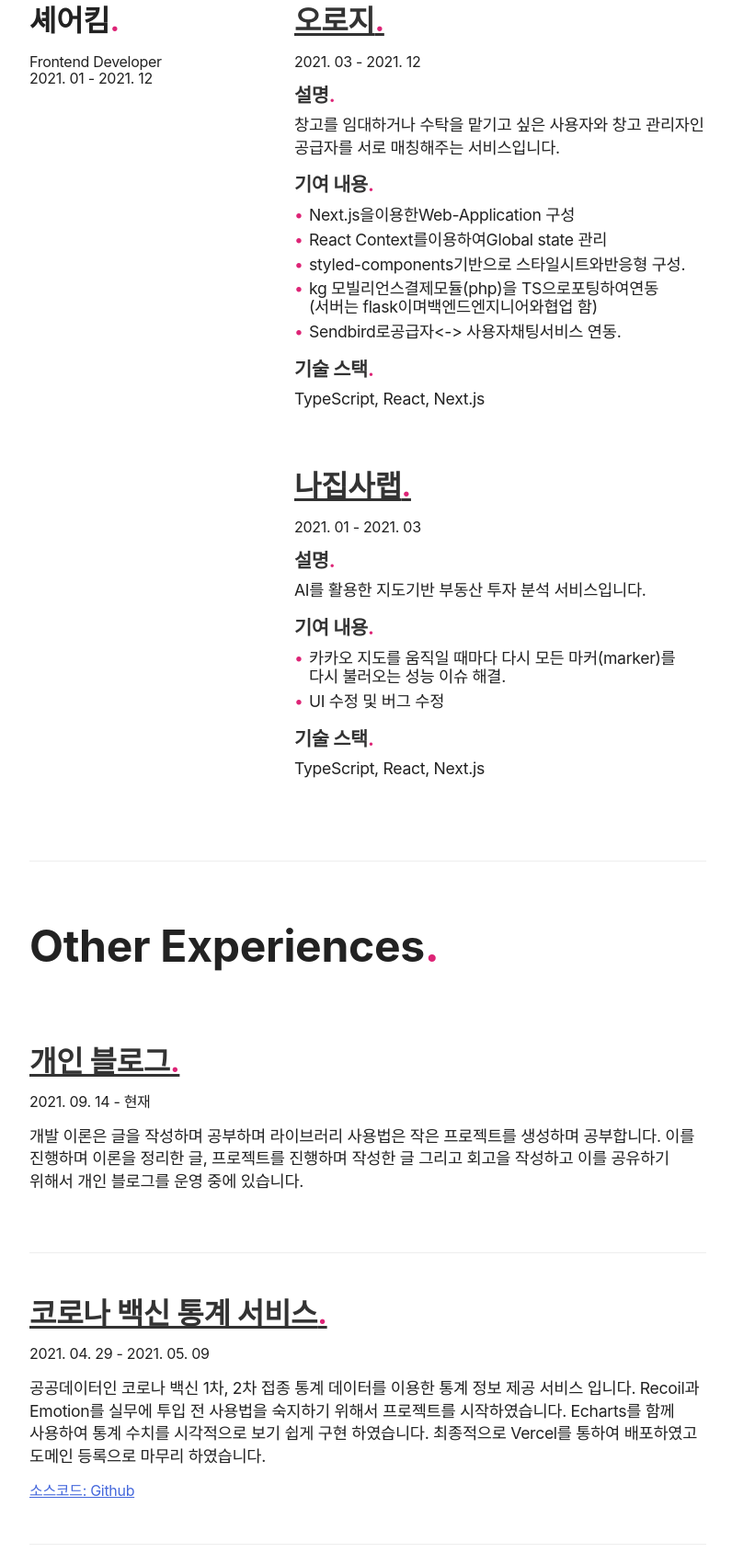
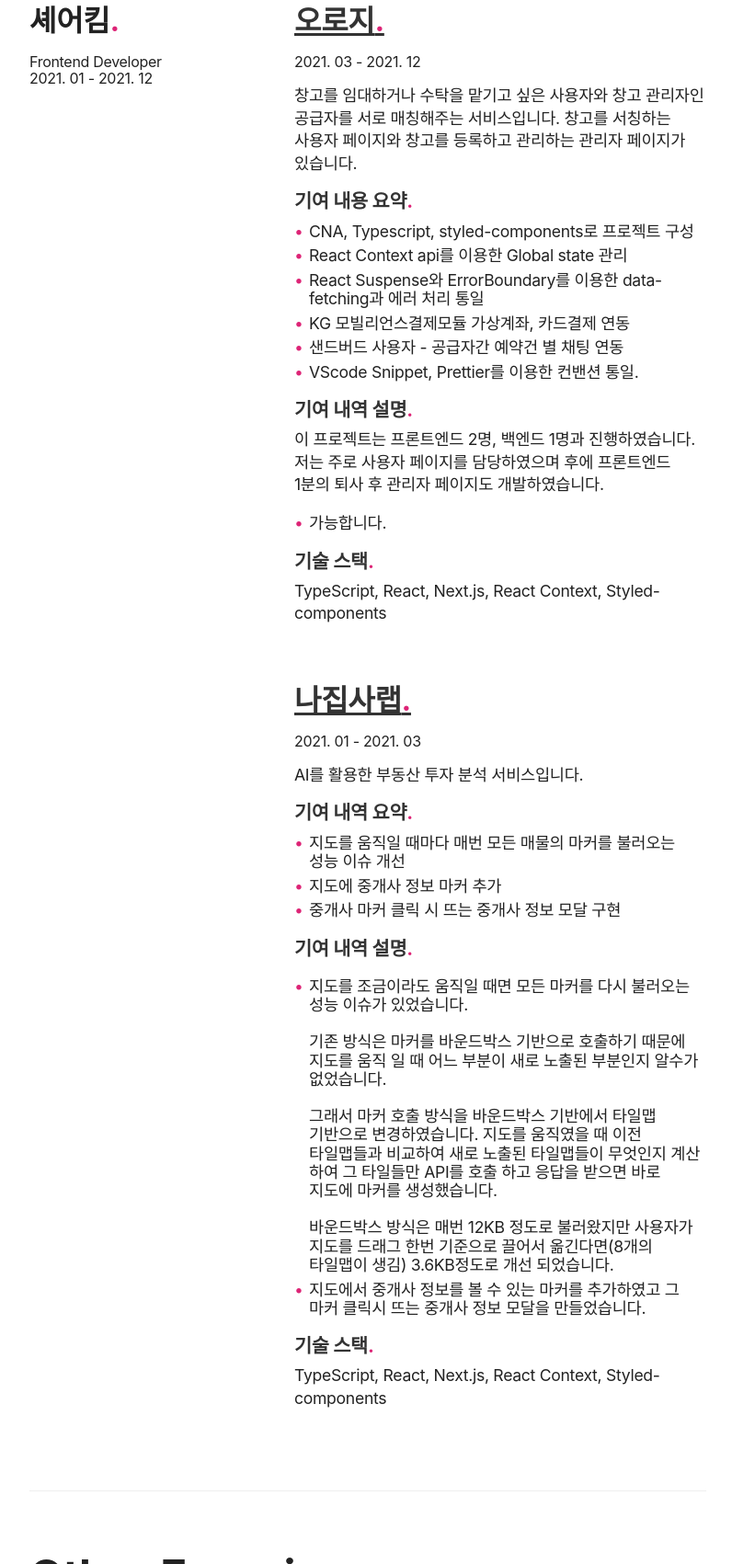
Before and after one commit to choejoonkyung/portfolio, a website built with Parcel: page src/index.html in a window 1280 px wide. Shown: the part 1099-2800 px from the top of the page at 92% size, without its empty margins (240-1036 px from the left). Built offline with nearby package versions, Linux system fonts and the light colour scheme; a web font is replaced by a local one.

Commit message:
회사 경험 추가

```diff
--- a/src/index.html
+++ b/src/index.html
@@ -52,12 +52,17 @@
     <div class="container">
       <section>
         <div class="profile-header">
-          <img src="/profile.png" height="350" alt="대표 프로필 이미지" />
-          <h1>
-            반갑습니다!<br />프론트엔드 개발자
-            <span class="highlite">최준경</span>입니다<span class="period-mark"
-              >.</span
-            >
+          <img
+            src="/profile.png"
+            width="200"
+            height="350"
+            alt="대표 프로필 이미지"
+          />
+          <h1 class="text">
+            반갑습니다!<br />프론트엔드 개발자<br />
+            <span class="highlite">최준경 </span>
+            입니다
+            <span class="period-mark">.</span>
           </h1>
         </div>
 
@@ -74,8 +79,8 @@
           <br /><br />
           함께하는
           <span class="paragraph-bold">
-            동료를 신뢰하고 배려하며 함께 주도적으로 성장가능한 환경을 선호
-          </span>
+            동료를 신뢰하고 배려하며 함께 주도적으로 성장가능한 환경을 선호 </span
+          >하며
           <span class="paragraph-bold">
             블로그와 깃 허브를 통하여 정리하고 기록
           </span>
@@ -146,24 +151,37 @@
                 <time datetime="2021-03">2021. 03</time> -
                 <time datetime="2021-12">2021. 12</time>
               </span>
-              <h5>설명<span class="period-mark">.</span></h5>
               <p>
                 창고를 임대하거나 수탁을 맡기고 싶은 사용자와 창고 관리자인
-                공급자를 서로 매칭해주는 서비스입니다.
+                공급자를 서로 매칭해주는 서비스입니다. 창고를 서칭하는 사용자 페이지와 창고를 등록하고
+                관리하는 관리자 페이지가 있습니다.
               </p>
-              <h5>기여 내용<span class="period-mark">.</span></h5>
+              <h5>기여 내용 요약<span class="period-mark">.</span></h5>
               <ul>
-                <li>Next.js을이용한Web-Application 구성</li>
-                <li>React Context를이용하여Global state 관리</li>
-                <li>styled-components기반으로 스타일시트와반응형 구성.</li>
+                <li>CNA, Typescript, styled-components로 프로젝트 구성</li>
+                <li>React Context api를 이용한 Global state 관리</li>
+                <li>React Suspense와 ErrorBoundary를 이용한 data-fetching과 에러 처리 통일</li>
                 <li>
-                  kg 모빌리언스결제모듈(php)을 TS으로포팅하여연동(서버는
-                  flask이며백엔드엔지니어와협업 함)
+                  KG 모빌리언스결제모듈 가상계좌, 카드결제 연동
                 </li>
-                <li>Sendbird로공급자<-> 사용자채팅서비스 연동.</li>
+                <li>샌드버드 사용자 - 공급자간 예약건 별 채팅 연동</li>
+                <li>VScode Snippet, Prettier를 이용한 컨밴션 통일.</li>
+              </ul>
+              <h5>기여 내역 설명<span class="period-mark">.</span></h5>
+              <p>이 프로젝트는 프론트엔드 2명, 백엔드 1명과 진행하였습니다.
+                저는 주로 사용자 페이지를
+                담당하였으며 후에 프론트엔드 1분의 퇴사 후 관리자 페이지도 개발하였습니다.
+              </p>
+
+                <ul>
+                <li>
+                  가능합니다.
+                </li>
               </ul>
               <h5>기술 스택<span class="period-mark">.</span></h5>
-              <p>TypeScript, React, Next.js</p>
+              <p>
+                TypeScript, React, Next.js, React Context, Styled-components
+              </p>
             </div>
             <div class="project">
               <a
@@ -178,18 +196,47 @@
                 <time datetime="2021-01">2021. 01</time> -
                 <time datetime="2021-03">2021. 03</time>
               </span>
-              <h5>설명<span class="period-mark">.</span></h5>
-              <p>AI를 활용한 지도기반 부동산 투자 분석 서비스입니다.</p>
-              <h5>기여 내용<span class="period-mark">.</span></h5>
+              <p>AI를 활용한 부동산 투자 분석 서비스입니다. </p>
+              <h5>기여 내역 요약<span class="period-mark">.</span></h5>
               <ul>
                 <li>
-                  카카오 지도를 움직일 때마다 다시 모든 마커(marker)를 다시
-                  불러오는 성능 이슈 해결.
+                  지도를 움직일 때마다 매번 모든 매물의 마커를 불러오는 성능
+                  이슈 개선
                 </li>
-                <li>UI 수정 및 버그 수정</li>
+                <li>지도에 중개사 정보 마커 추가</li>
+                <li>중개사 마커 클릭 시 뜨는 중개사 정보 모달 구현</li>
               </ul>
+              <h5>기여 내역 설명<span class="period-mark">.</span></h5>
+              <p>
+                <ul>
+                  <li>
+                    지도를 조금이라도 움직일 때면 모든 마커를 다시 불러오는 성능
+                    이슈가 있었습니다.
+                    <br />
+                    <br />
+                    기존 방식은 마커를 바운드박스 기반으로 호출하기 때문에 지도를
+                    움직 일 때 어느 부분이 새로 노출된 부분인지 알수가 없었습니다.
+                    <br />
+                    <br />
+                    그래서 마커 호출 방식을 바운드박스 기반에서 타일맵 기반으로
+                    변경하였습니다. 지도를 움직였을 때 이전 타일맵들과 비교하여 새로
+                    노출된 타일맵들이 무엇인지 계산 하여 그 타일들만 API를 호출 하고
+                    응답을 받으면 바로 지도에 마커를 생성했습니다.
+                    <br />
+                    <br />
+                    바운드박스 방식은 매번 12KB 정도로 불러왔지만 사용자가 지도를
+                    드래그 한번 기준으로 끌어서 옮긴다면(8개의 타일맵이 생김)
+                    3.6KB정도로 개선 되었습니다.
+                  </li>
+                  <li>지도에서 중개사 정보를 볼 수 있는 마커를 추가하였고
+                    그 마커 클릭시 뜨는 중개사 정보 모달을 만들었습니다.</li>
+                </ul>
+
+              </p>
               <h5>기술 스택<span class="period-mark">.</span></h5>
-              <p>TypeScript, React, Next.js</p>
+              <p>
+                TypeScript, React, Next.js, React Context, Styled-components
+              </p>
             </div>
           </div>
         </div>
--- a/src/main.css
+++ b/src/main.css
@@ -46,8 +46,49 @@ section {
   padding: 0 2rem;
 }
 
+@keyframes bounce {
+  from,
+  20%,
+  40%,
+  60%,
+  80%,
+  to {
+    animation-timing-function: cubic-bezier(0.215, 0.61, 0.355, 1);
+  }
+
+  0% {
+    opacity: 0;
+    transform: scale3d(0.3, 0.3, 0.3);
+  }
+
+  20% {
+    transform: scale3d(1.1, 1.1, 1.1);
+  }
+
+  40% {
+    transform: scale3d(0.9, 0.9, 0.9);
+  }
+
+  60% {
+    opacity: 1;
+    transform: scale3d(1.03, 1.03, 1.03);
+  }
+
+  80% {
+    transform: scale3d(0.97, 0.97, 0.97);
+  }
+
+  to {
+    opacity: 1;
+    transform: scale3d(1, 1, 1);
+  }
+}
+
 .highlite {
   color: #181818;
+  display: inline-block;
+  animation-name: bounce;
+  animation-duration: 2s;
 }
 
 p {
```
Also changed, not shown: docs/index.html (+1 -1 lines), 4 other files.
